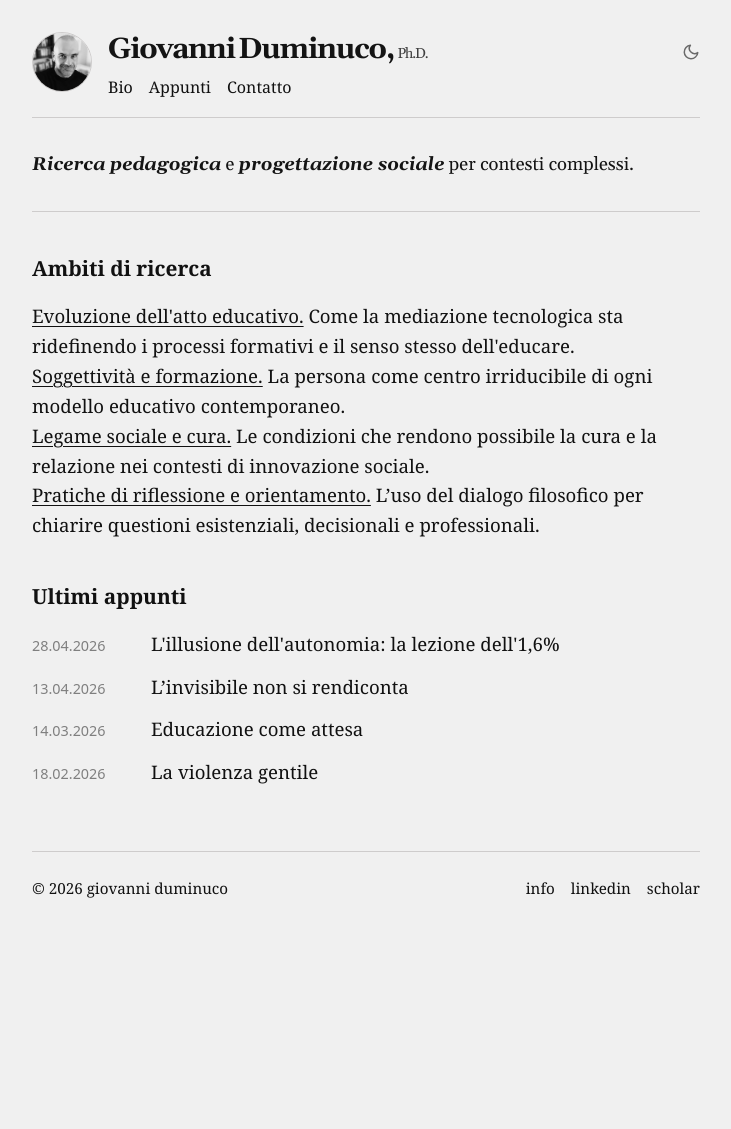
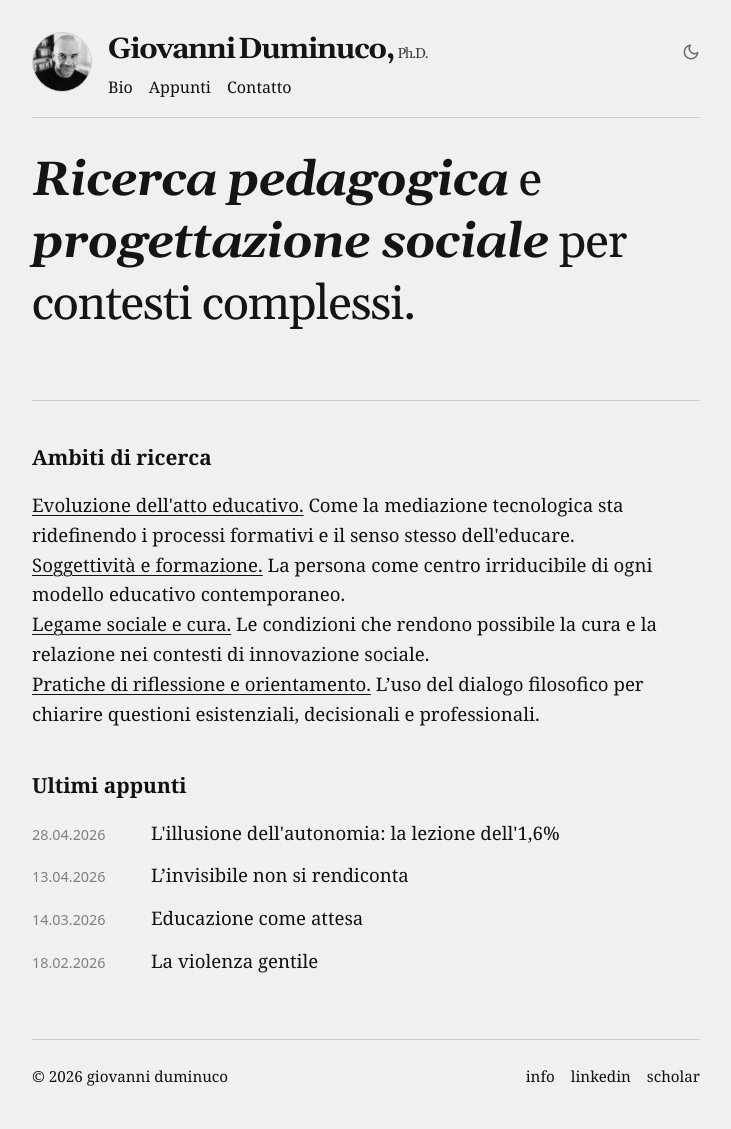
Before and after one commit to dumgio/dumgio.github.io, a Jekyll site: the page built from index.html, in a window 1280 px wide. Shown: the whole page, without its empty margins (274-1005 px from the left). Built offline with Jekyll 4.4.1, drawn with Linux system fonts in a browser that asks for light colours; some web fonts are replaced; before the commit the page ends 940 px from its top, so only the background shows below that.

Commit message:
Update index.html

```diff
--- a/index.html
+++ b/index.html
@@ -2,8 +2,7 @@
 layout: default
 title: Giovanni Duminuco, PhD
 ---
-
-<section style="font-family: 'Gelasio', serif; color: var(--title-color); font-weight: 400; font-style: normal; font-size: 1.15rem; line-height: 1.6; -webkit-font-smoothing: antialiased;">
+<section style="font-family: 'Gelasio', serif; color: rgb(20, 20, 20); font-weight: 400; font-style: normal; font-size: 48px; line-height: 62px; -webkit-font-smoothing: antialiased; letter-spacing: -0.02em; margin-top: 2rem; margin-bottom: 4rem;">
     <p>
          <span style="font-weight: 700; font-style: italic;">Ricerca pedagogica</span> e <span style="font-weight: 700; font-style: italic;">progettazione sociale</span> per contesti complessi.
     </p>
```
